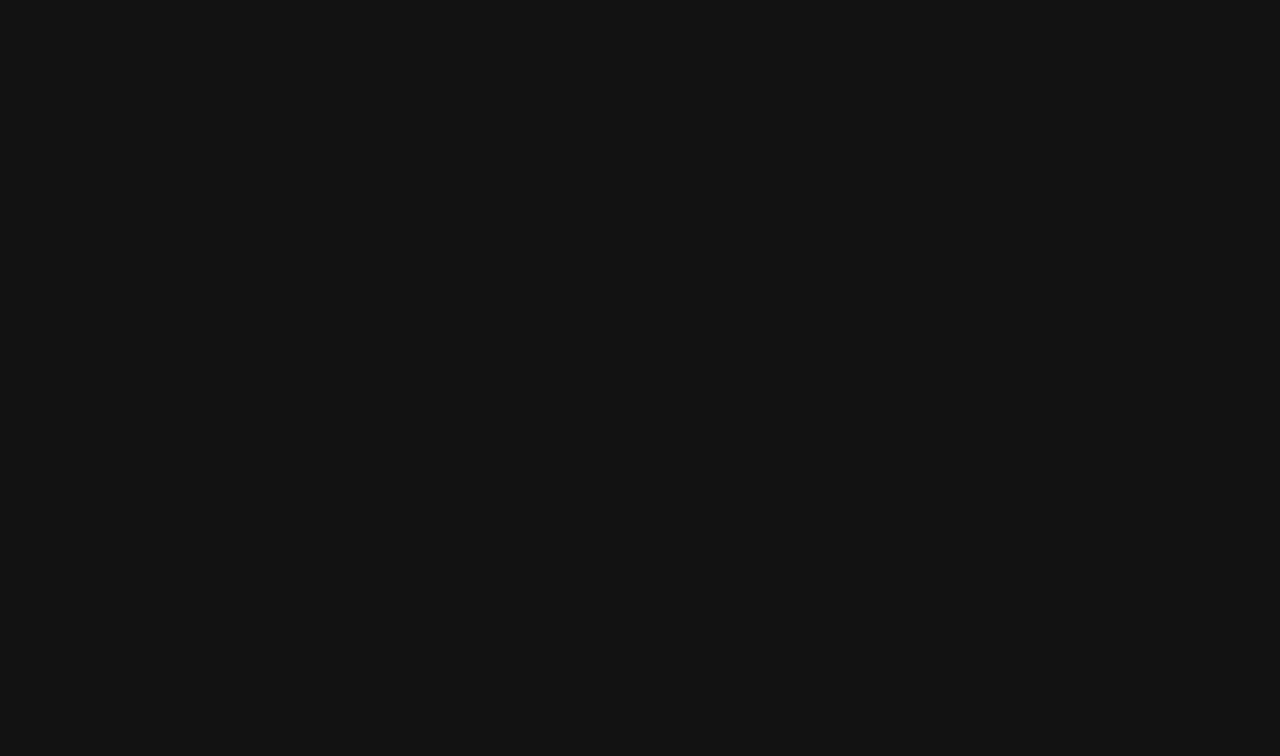
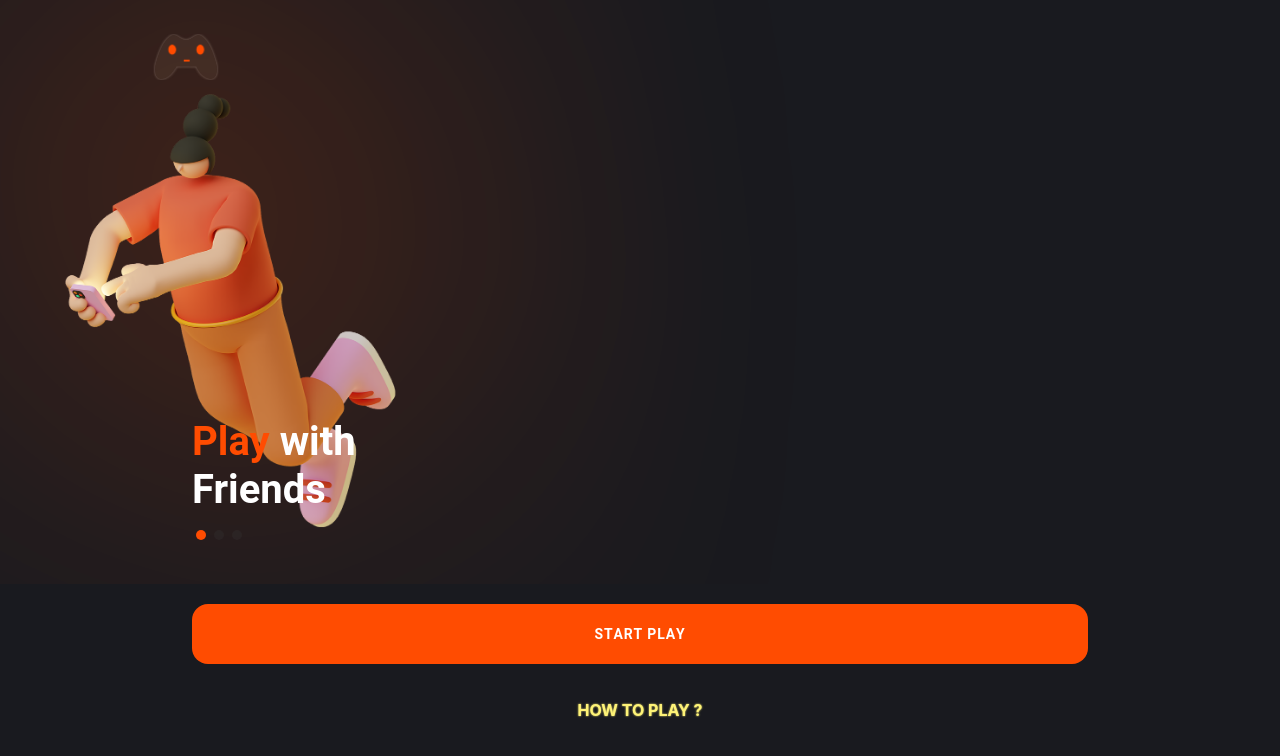
Before and after one commit to Kananmas/crud-app-project, a React (Create React App) app: page /slider in a window 1280 px wide. Shown: the top 756 px of the page. Built offline with nearby package versions, Linux system fonts and the light colour scheme.

Commit message:
feat: add slider

```diff
--- a/src/App.css
+++ b/src/App.css
@@ -1,18 +1,16 @@
 body {
   margin: 0;
-  font-family: -apple-system, BlinkMacSystemFont, 'Segoe UI', 'Roboto', 'Oxygen',
-    'Ubuntu', 'Cantarell', 'Fira Sans', 'Droid Sans', 'Helvetica Neue',
+  font-family: -apple-system, BlinkMacSystemFont, "Segoe UI", "Roboto", "Oxygen",
+    "Ubuntu", "Cantarell", "Fira Sans", "Droid Sans", "Helvetica Neue",
     sans-serif;
   -webkit-font-smoothing: antialiased;
   -moz-osx-font-smoothing: grayscale;
 }
 
 code {
-  font-family: source-code-pro, Menlo, Monaco, Consolas, 'Courier New',
+  font-family: source-code-pro, Menlo, Monaco, Consolas, "Courier New",
     monospace;
 }
-
-
 
 .Task {
   background-color: gainsboro;
@@ -23,8 +21,8 @@ code {
 }
 
 .Task .status {
-   margin-left:  12.5%;
-   margin-right:  12.5%;
+  margin-left: 12.5%;
+  margin-right: 12.5%;
 }
 
 .Task button {
@@ -33,21 +31,29 @@ code {
 }
 
 body {
-  width: 50%;
+  /* width: 50%;
   position: absolute;
   left: 25%;
   right: 25%;
-  text-align: center;
+  text-align: center; */
 }
 
-.status_button{
+.status_button {
   background-color: rgb(132, 237, 20);
   border-radius: 8px;
   border: 1px solid black;
 }
 
-.delete_button{
+.delete_button {
   background-color: red;
   border-radius: 8px;
   border: 1px solid black;
 }
+
+.swiper-horizontal > .swiper-pagination-bullets,
+.swiper-pagination-bullets.swiper-pagination-horizontal,
+.swiper-pagination-custom{
+  text-align: left;
+  left: 15%;
+  bottom: 0;
+}
--- a/src/App.jsx
+++ b/src/App.jsx
@@ -1,8 +1,10 @@
+// global components
 import { Redirect, Route } from "react-router-dom";
 import { IonApp, IonRouterOutlet, setupIonicReact } from "@ionic/react";
 import { IonReactRouter } from "@ionic/react-router";
 // components
 import { Home } from "./pages/Home";
+import { Slider } from "./pages/Slider";
 
 /* Core CSS required for Ionic components to work properly */
 import "@ionic/react/css/core.css";
@@ -22,8 +24,8 @@ import "@ionic/react/css/display.css";
 
 /* Theme variables */
 import "./theme/variables.css";
-
-import './App.css';
+// styles
+import "./App.css";
 
 setupIonicReact();
 export function App() {
@@ -34,6 +36,9 @@ export function App() {
           <Route exact path="/home">
             <Home />
           </Route>
+          <Route exact path="/slider">
+            <Slider />
+          </Route>
           <Route exact path="/">
             <Redirect to="/home" />
           </Route>
--- /dev/null
+++ b/src/components/Menu/index.jsx
@@ -0,0 +1,113 @@
+// global components
+import {
+  IonButtons,
+  IonButton,
+  IonModal,
+  IonContent,
+  IonToolbar,
+  IonTitle,
+  IonList,
+  IonItem,
+  IonLabel,
+  IonImg,
+  IonIcon,
+  IonFooter,
+  IonThumbnail,
+  IonToggle,
+} from "@ionic/react";
+import { close, logOutOutline, moon, person } from "ionicons/icons";
+// hooks
+import { useRef, useState } from "react";
+// styles
+import styles from "./index.module.css";
+// assets
+import img from "./assets/images/game-icon1.png";
+// utils
+import { darkModeHandler } from "./utils/dark-mode-handler.util";
+
+export function Menu() {
+  const modal = useRef(null);
+  const [darkMode, setDarkMode] = useState(true);
+
+  function dismiss() {
+    modal.current?.dismiss();
+  }
+
+  function darkModeToggler() {
+    darkModeHandler();
+    setDarkMode(!darkMode);
+  }
+  return (
+    <>
+      <IonButton
+        id="open-modal"
+        fill="clear"
+        size="large"
+        className={styles.menuButton}
+      >
+        <IonImg
+          src={`${img}`}
+          alt="menu icon"
+          className={styles.menuImage}
+        ></IonImg>
+      </IonButton>
+      <IonModal className={styles.menuModal} ref={modal} trigger="open-modal">
+        <IonContent className={styles.menuContent}>
+          <IonToolbar className={styles.modalHeader}>
+            <IonTitle>Menu</IonTitle>
+            <IonButtons slot="end">
+              <IonButton
+                onClick={() => dismiss()}
+                className={styles.closeButton}
+              >
+                <IonIcon icon={close}></IonIcon>
+              </IonButton>
+            </IonButtons>
+          </IonToolbar>
+          <IonList>
+            <IonItem routerLink="/slider">
+              <IonLabel>
+                <h2>Home</h2>
+              </IonLabel>
+            </IonItem>
+            <IonItem routerLink="/result">
+              <IonLabel>
+                <h2>Result</h2>
+              </IonLabel>
+            </IonItem>
+          </IonList>
+        </IonContent>
+        <IonFooter>
+          <IonList className={styles.bgUnset}>
+            <IonItem className={styles.bgUnset}>
+              <IonThumbnail className={styles.iconsWrapper} slot="start">
+                <IonIcon icon={moon} className={styles.footerIcons} />
+              </IonThumbnail>
+              <IonLabel>Dark Mode</IonLabel>
+              <IonToggle
+                slot="end"
+                name="darkMode"
+                checked={darkMode}
+                color="dark"
+                className={styles.darkModeToggle}
+                onIonChange={darkModeToggler}
+              />
+            </IonItem>
+            <IonItem className={styles.bgUnset}>
+              <IonThumbnail className={styles.iconsWrapper} slot="start">
+                <IonIcon icon={person} className={styles.footerIcons}></IonIcon>
+              </IonThumbnail>
+              <IonLabel>Zahra mohseni</IonLabel>
+              <IonThumbnail className={styles.iconsWrapper} slot="end">
+                <IonIcon
+                  icon={logOutOutline}
+                  className={styles.footerIcons}
+                ></IonIcon>
+              </IonThumbnail>
+            </IonItem>
+          </IonList>
+        </IonFooter>
+      </IonModal>
+    </>
+  );
+}
--- /dev/null
+++ b/src/components/Menu/index.module.css
@@ -0,0 +1,66 @@
+.menuButton {
+  position: relative;
+  width: max-content;
+  left: 10%;
+  top: 25px;
+  padding: 5px;
+  margin-bottom: 16px;
+}
+.menuImage {
+  height: 95%;
+  filter: drop-shadow(0 0 1px #6e6e6e);
+}
+
+.menuModal {
+  --width: 96%;
+  --height: 50%;
+  --border-radius: 16px;
+}
+
+.menuModal::part(backdrop) {
+  background: rgba(209, 213, 219);
+  opacity: 1;
+}
+.menuContent {
+  --padding-top: 16px;
+  --padding-bottom: 16px;
+  --padding-start: 16px;
+  --padding-end: 16px;
+  border-radius: 16px;
+}
+.modalHeader {
+  border-radius: 16px;
+  --background: #ff4c01;
+  --color: white;
+  margin-bottom: 16px;
+}
+.closeButton {
+  --border-radius: 10px !important;
+  --background: #191a1f !important;
+}
+.iconsWrapper{
+  padding: 10px;
+}
+.footerIcons{
+  width: 100%;
+  height: 100%;
+}
+.bgUnset{
+  --background:unset;
+  background-color: unset;
+}
+.darkModeToggle{
+  height: 10px;
+  width: 65px;
+  padding: 12px;
+  --handle-width: 25px;
+  --handle-height: 25px;
+  --handle-max-height: auto;
+  --handle-spacing: 6px;
+  --handle-border-radius: 7px;
+  --handle-box-shadow: none;
+  --handle-background: currentcolor;
+  /* Required for iOS handle to overflow the height of the track */
+  overflow: visible;
+  contain: none;
+}
--- /dev/null
+++ b/src/pages/Slider/components/Slide/index.jsx
@@ -0,0 +1,10 @@
+import { IonText } from "@ionic/react";
+import styles from "./index.module.css";
+
+export function Slide(props) {
+  return (
+    <div className={styles.slideWrapper}>
+      <IonText className={styles.slideContent}>{props.children}</IonText>
+    </div>
+  );
+}
--- /dev/null
+++ b/src/pages/Slider/components/Slide/index.module.css
@@ -0,0 +1,13 @@
+.slideWrapper {
+  position: relative;
+  margin-bottom: 20px;
+  width: 100%;
+  min-height: 56vh;
+}
+.slideContent {
+  position: absolute;
+  bottom: 0;
+  color: #fff;
+  text-align: left;
+  left: 15%;
+}
--- /dev/null
+++ b/src/pages/Slider/index.jsx
@@ -0,0 +1,86 @@
+// global components
+import {
+  IonContent,
+  IonPage,
+  IonicSlides,
+  IonButton,
+  IonFooter,
+} from "@ionic/react";
+import { Swiper, SwiperSlide } from "swiper/react";
+
+import { Keyboard, Mousewheel, Pagination, Parallax } from "swiper";
+// global styles
+import "@ionic/react/css/ionic-swiper.css";
+import "swiper/css";
+
+import "swiper/css/pagination";
+import "swiper/css/mousewheel";
+import "swiper/css/keyboard";
+import "swiper/css/parallax";
+// styles
+import styles from "./index.module.css";
+
+import { Slide } from "./components/Slide";
+import { Menu } from "../../components/Menu";
+
+export function Slider() {
+  return (
+    <IonPage className={styles.bgcolor}>
+      <IonContent scrollY="false" className={styles.bgTransparent}>
+      <Menu />
+        <Swiper
+          modules={[Keyboard, Pagination, Mousewheel, Parallax, IonicSlides]}
+          keyboard={true}
+          pagination={{ enabled: true }}
+          mousewheel={true}
+          parallax={true}
+          className={styles.slider}
+        >
+          <SwiperSlide>
+            <Slide>
+              <h1 className={styles.slideTitle}>
+                <span style={{ color: "#ff4c01" }}> Play</span> with
+                <br />
+                Friends
+              </h1>
+            </Slide>
+          </SwiperSlide>
+
+          <SwiperSlide>
+            <Slide>
+              <p className={styles.slideText}>
+                In this game, you will be shown 30 words daily. You have 30
+                seconds to choose whether the displayed word is spelled
+                correctly or not. <br />
+                Each correct answer has 10 points and each wrong answer has 5
+                negative points.
+              </p>
+            </Slide>
+          </SwiperSlide>
+
+          <SwiperSlide>
+            <Slide>
+              <p className={styles.slideText}>
+                If you don't answer, you will be directed to the next question
+                without losing points. You can answer 30 more questions by
+                exchanging 100 points. You can see the results of the previous
+                days on the Menu.
+              </p>
+            </Slide>
+          </SwiperSlide>
+        </Swiper>
+      </IonContent>
+      <IonFooter className="ion-no-border">
+        <IonButton
+          expand="block"
+          fill="solid"
+          href="#"
+          className={styles.startButton}
+        >
+          START PLAY
+        </IonButton>
+        <p className={styles.howPlayTitle}>HOW TO PLAY ?</p>
+      </IonFooter>
+    </IonPage>
+  );
+}
--- /dev/null
+++ b/src/pages/Slider/index.module.css
@@ -0,0 +1,42 @@
+.bgcolor {
+  background-color: #191a1f;
+}
+.bgTransparent {
+  --background: transparent;
+  color: white;
+}
+.startButton {
+  display: block;
+  margin: 20px auto;
+  width: 70%;
+  height: 60px;
+  font-weight: 700;
+  --background: #ff4c01;
+  --box-shadow: none;
+  --border-radius: 16px;
+}
+.howPlayTitle {
+  text-align: center;
+  font-weight: 700;
+  color: #fef377;
+  text-shadow: 0 0 2px #fef377;
+  margin-top: 36px;
+  margin-bottom: 80px;
+}
+.slider {
+  --bullet-background-active: #ff4c01;
+  --swiper-pagination-bullet-size: 10px;
+  background-image: url("./assets/images/hero-section.png");
+  background-size: contain;
+  background-repeat: no-repeat;
+  filter:drop-shadow(-20px -120px 180px #ff4c01);
+}
+.slideTitle {
+  font-weight: 700;
+  font-size: 40px;
+}
+.slideText {
+  width: 65%;
+  font-size: 20px;
+  text-align: justify;
+}
```
Also changed, not shown: src/components/Menu/assets/images/game-icon1.png (added), src/pages/Slider/assets/images/hero-section.png (added).
